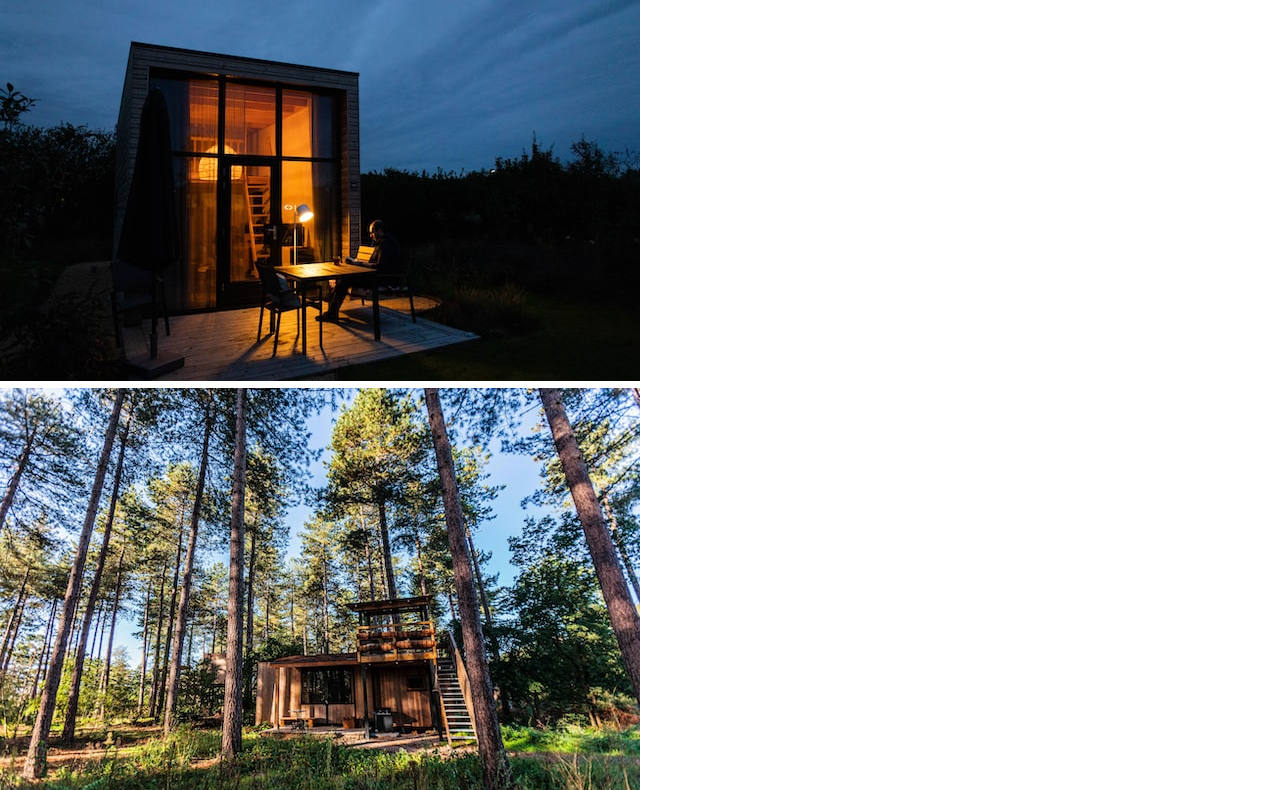
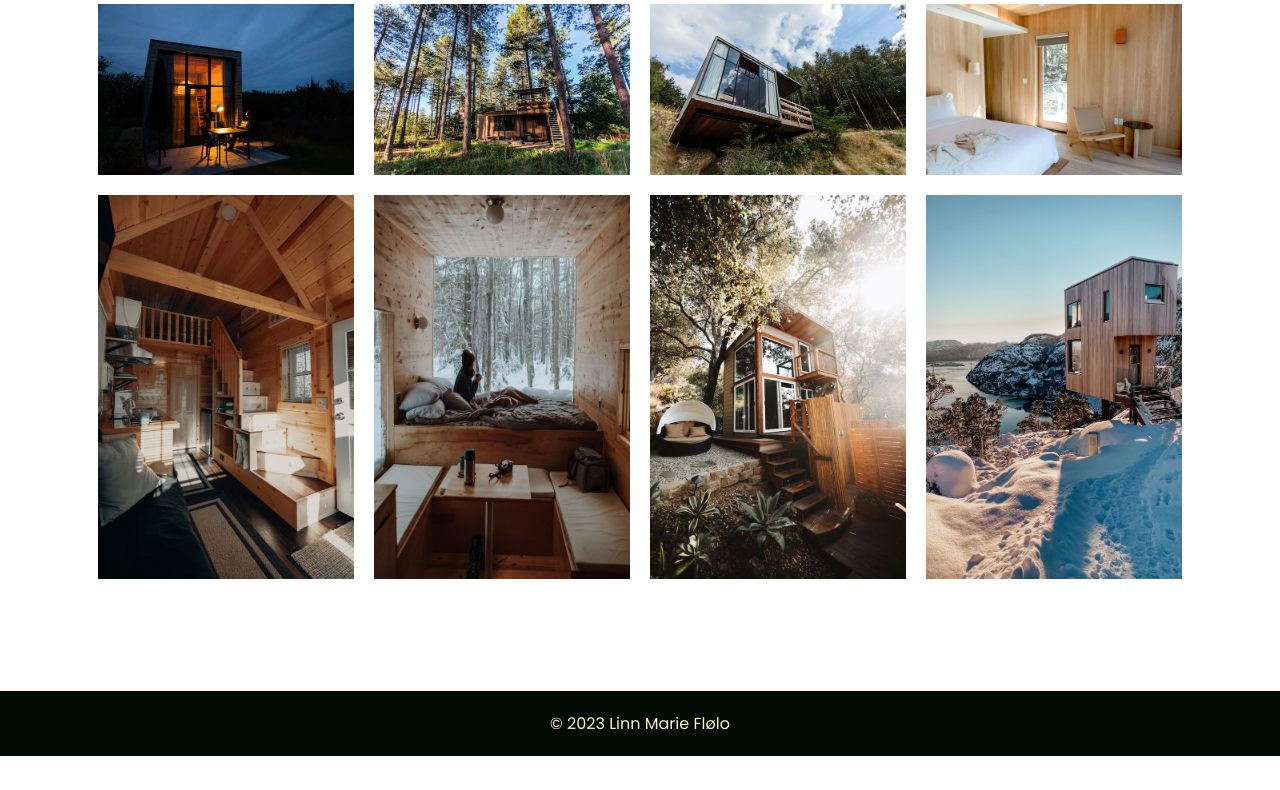
Before and after one commit to lmflolo/portfolio-project-1, a plain HTML site: page gallery.html in a window 1280 px wide. Shown: the part 154-944 px from the top of the page. After the commit the page ends 910 px from the top, so only its background shows below. Drawn offline with nearby package versions, Linux system fonts and the light colour scheme.

Commit message:
Add styling to the gallery layout and heading

```diff
--- a/assets/css/style.css
+++ b/assets/css/style.css
@@ -187,6 +187,26 @@ footer {
     color: #fff4c2;
 }
 
+/* Gallery Page */
+
+#gallery-section {
+    padding-top: 20px;
+    height: 750px;
+}
+
+.image-container {
+    display: flex;
+    flex-wrap: wrap;
+    justify-content: center;
+    padding: 10px 0;
+}
+
+.gallery-img {
+    width: 20%;
+    height: auto;
+    margin: 10px;
+}
+
 /* Contact Page */
 
 .contact-section {
--- a/gallery.html
+++ b/gallery.html
@@ -43,16 +43,18 @@
     <!-- /header -->
 
     <main>
-        <section>
-            <h2>Gallery</h2>
-            <img src="assets/images/gallery-img-1.jpg" alt="">
-            <img src="assets/images/gallery-img-2.jpg" alt="">
-            <img src="assets/images/gallery-img-3.jpg" alt="">
-            <img src="assets/images/gallery-img-4.jpg" alt="">
-            <img src="assets/images/gallery-img-5.jpg" alt="">
-            <img src="assets/images/gallery-img-6.jpg" alt="">
-            <img src="assets/images/gallery-img-7.jpg" alt="">
-            <img src="assets/images/gallery-img-8.jpg" alt="">
+        <section id="gallery-section">
+            <h2 class="section-title">Gallery</h2>
+            <div class="image-container">
+                <img class="gallery-img" src="assets/images/gallery-img-1.jpg" alt="">
+                <img class="gallery-img" src="assets/images/gallery-img-2.jpg" alt="">
+                <img class="gallery-img" src="assets/images/gallery-img-3.jpg" alt="">
+                <img class="gallery-img" src="assets/images/gallery-img-4.jpg" alt="">
+                <img class="gallery-img" src="assets/images/gallery-img-5.jpg" alt="">
+                <img class="gallery-img" src="assets/images/gallery-img-6.jpg" alt="">
+                <img class="gallery-img" src="assets/images/gallery-img-7.jpg" alt="">
+                <img class="gallery-img" src="assets/images/gallery-img-8.jpg" alt="">
+            </div>
         </section>
     </main>
 
```
